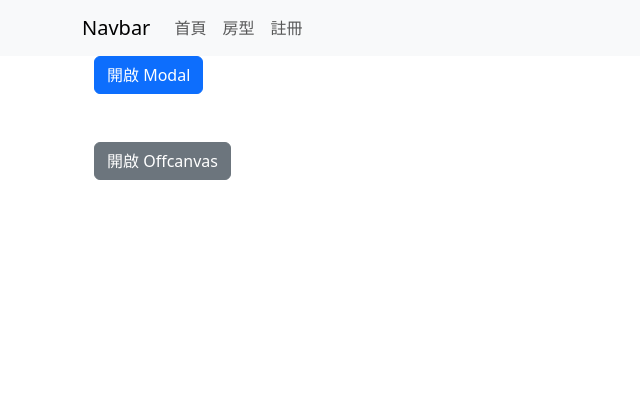
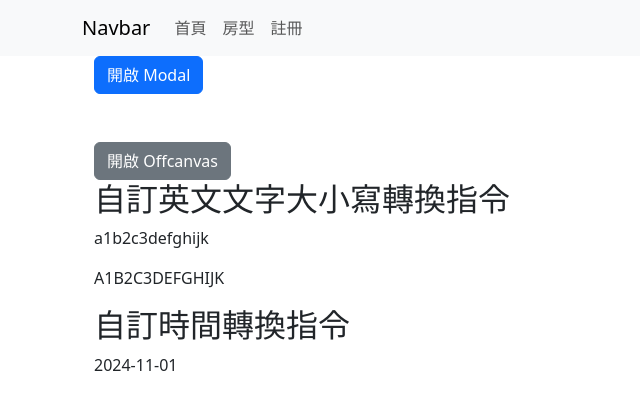
Before and after one commit to kevinhes/nuxt-daily-mission, a Nuxt app: page / in a window 1280 px wide. Shown: the top 410 px of the page, without its empty margins (0-640 px from the left). Built offline with nearby package versions, Linux system fonts and the light colour scheme.

Commit message:
新增 textformat 以及 timeformate 外掛

```diff
--- a/pages/index.vue
+++ b/pages/index.vue
@@ -30,6 +30,10 @@ onMounted(() => {
   modal = new $modal(modalRef.value)
   offcanvas = new $offcanvas(offcanvasRef.value)
 });
+
+// 文字外掛練習
+const message = ref("A1B2c3deFGhijk");
+const time = ref(1730427600000);
 </script>
 
 <template>
@@ -96,6 +100,18 @@ onMounted(() => {
       perferendis illum cum vero cumque totam repudiandae accusantium facere est
     </div>
   </div>
+
+  <div class="container">
+    <h2>自訂英文文字大小寫轉換指令</h2>
+    <!-- 使用 plugins/textformat.js 建立的指令，將變數 message 的字串帶入 -->
+
+    <!-- 大寫轉小寫格式之後，將結果寫入元素 -->
+    <p v-textformat:lowercase="message"></p>
+    <!-- 小寫轉大寫格式之後，將結果寫入元素 -->
+    <p v-textformat:uppercase="message"></p>
+    <h2>自訂時間轉換指令</h2>
+    <p v-timeformat="time"></p>
+  </div>
 </template>
 
 <style scoped></style>
--- /dev/null
+++ b/plugins/textformat.js
@@ -0,0 +1,9 @@
+export default defineNuxtPlugin((nuxtApp) => {
+  nuxtApp.vueApp.directive("textformat", (el, binding) => {
+    const bindingArg = {
+      uppercase: binding.value.toUpperCase(),
+      lowercase: binding.value.toLowerCase(),
+    };
+    el.innerHTML = bindingArg[binding.arg];
+  });
+});
--- /dev/null
+++ b/plugins/timeformat.js
@@ -0,0 +1,11 @@
+export default defineNuxtPlugin((nuxtApp) => {
+  nuxtApp.vueApp.directive('timeformat', (el, binding) => {
+    const date = new Date(binding.value)
+    const year = date.getFullYear()
+    const month = String(date.getMonth() + 1).padStart(2, '0')
+    const day = String(date.getDate()).padStart(2, '0'); // 獲取日期，並補零
+    const newDate = `${year}-${month}-${day}`
+
+    el.innerHTML = newDate
+  })
+})
```
